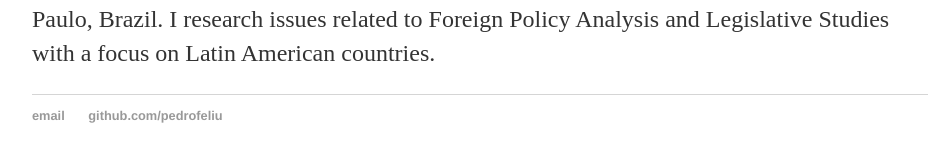
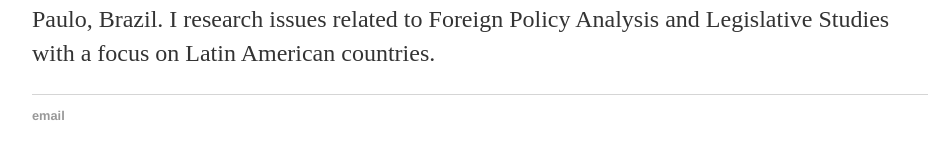
Before and after one commit to pedrofeliuribeiro/pedrofeliu, a Jekyll site: the page built from index.md, in a window 1280 px wide. Shown: the part 228-390 px from the top of the page, without its empty margins (160-1106 px from the left). Built offline with Jekyll 4.4.1, drawn with Linux system fonts in a browser that asks for light colours; part of the change alters nothing that is shown.

Commit message:
Update default.html

```diff
--- a/_layouts/default.html
+++ b/_layouts/default.html
@@ -1,6 +1,6 @@
 	<html>
 		<head>
-			<title>{{ Pedro Feliú }}</title>
+			<title>{{ Pedro Feliú Ribeiro }}</title>
 			<!-- link to main stylesheet -->
 			<link rel="stylesheet" type="text/css" href="/css/main.css">
 		</head>
@@ -21,7 +21,6 @@
 			<footer>
 	    		<ul>
 	        		<li><a href="mailto:pedrofeliu@usp.br">email</a></li>
-	        		<li><a href="https://github.com/pedrofeliu">github.com/pedrofeliu</a></li>
 				</ul>
 			</footer>
 		</body>
```
